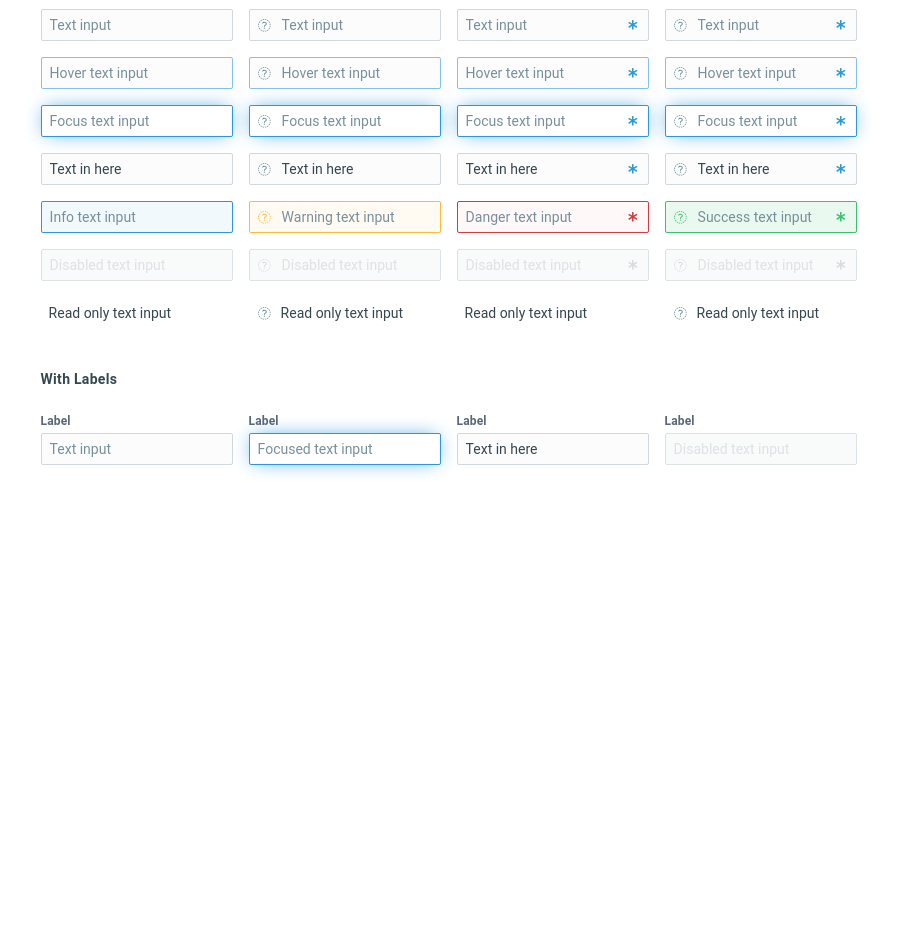
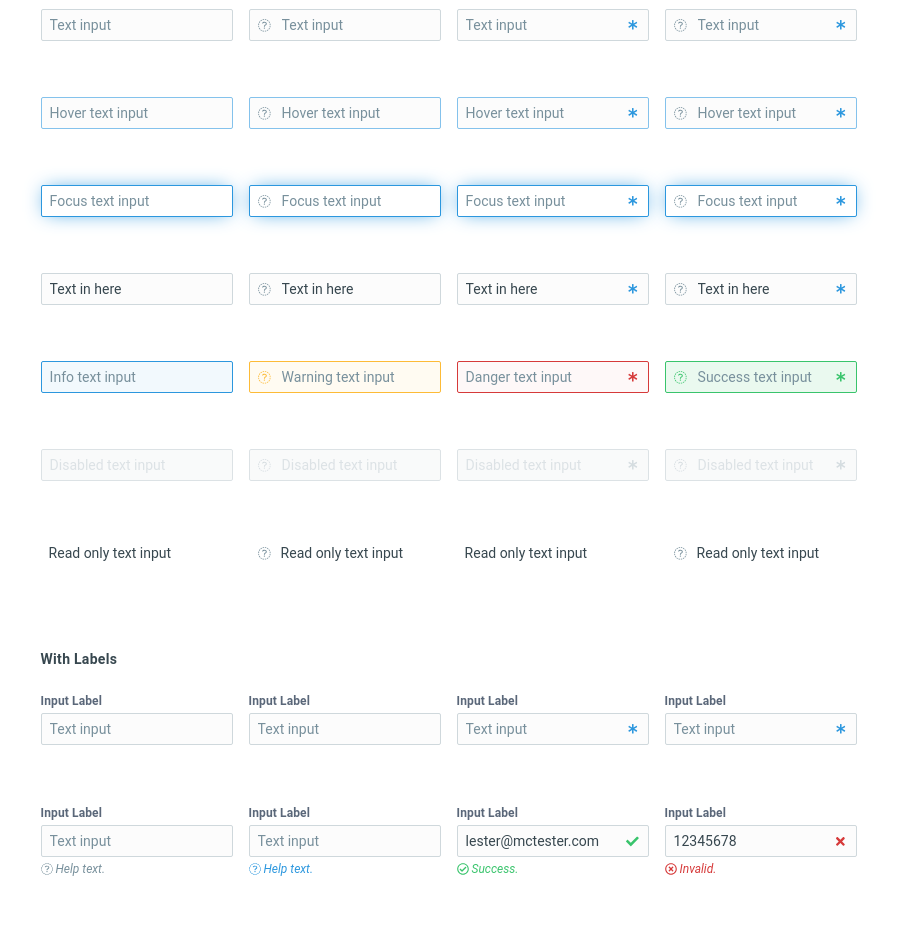
Before and after one commit to arthurra/style-guide, a website: page src/index.html in a window 1280 px wide. Shown: the part 1657-2589 px from the top of the page, without its empty margins (337-1234 px from the left). Before the commit the page ends 2230 px from the top, so only its background shows below. Drawn offline with nearby package versions, Linux system fonts and the light colour scheme; files that its build step writes are made by us from their sources.

Commit message:
Add help text to form inputs

```diff
--- a/src/index.html
+++ b/src/index.html
@@ -239,21 +239,68 @@
 
       <h3> With Labels </h3>
       <div class="grid-columns">
+        <!-- BASIC -->
         <div class="form-group">
-          <label for="input1"> Label </label>
+          <label for="input1"> Input Label </label>
           <input id="input1" class="form-input" type="text" name="" value="" placeholder="Text input">
         </div>
         <div class="form-group">
-          <label for="input2"> Label </label>
-          <input id="input2" class="form-input form-input--focus" type="text" name="" value="" placeholder="Focused text input">
+          <label for="input2"> Input Label </label>
+          <input id="input2" class="form-input" type="text" name="" value="" placeholder="Text input">
         </div>
         <div class="form-group">
-          <label for="input3"> Label </label>
-          <input id="input3" class="form-input" type="text" name="" value="Text in here" placeholder="Text input">
+          <label for="input3"> Input Label </label>
+          <div class="form-input-icon form-input-icon--append  form-input-icon--required">
+            <i class="fas fa-asterisk"></i>
+          </div>
+          <input id="input3" class="form-input" type="text" name="" value="" placeholder="Text input" required>
         </div>
         <div class="form-group">
-          <label for="input4"> Label </label>
-          <input id="input4" class="form-input disabled" type="text" name="" value="" placeholder="Disabled text input" disabled>
+          <label for="input4"> Input Label </label>
+          <div class="form-input-icon form-input-icon--append  form-input-icon--required">
+            <i class="fas fa-asterisk"></i>
+          </div>
+          <input id="input4" class="form-input" type="text" name="" value="" placeholder="Text input" required>
+        </div>
+
+        <!-- HELP TEXT -->
+        <div class="form-group">
+          <label for="input1"> Input Label </label>
+          <input id="input5" class="form-input" type="text" name="" value="" placeholder="Text input" aria-describedby="help-block1">
+          <span id="help-block1" class="help-block">
+            <i class="far fa-info-circle"></i>
+            Help text.
+          </span>
+        </div>
+        <div class="form-group">
+          <label for="input2"> Input Label </label>
+          <input id="input2" class="form-input" type="text" name="" value="" placeholder="Text input" aria-describedby="help-block2">
+          <span id="help-block2" class="help-block help-block--info">
+            <i class="far fa-info-circle"></i>
+            Help text.
+          </span>
+        </div>
+        <div class="form-group">
+          <label for="input3"> Input Label </label>
+          <div class="form-input-icon form-input-icon--append  form-input-icon--success">
+            <i class="fas fa-check"></i>
+          </div>
+          <input id="input3" class="form-input" type="text" name="" value="lester@mctester.com" placeholder="Text input" required aria-describedby="help-block3">
+          <span id="help-block3" class="help-block help-block--success">
+            <i class="far fa-check-circle"></i>
+            Success.
+          </span>
+        </div>
+        <div class="form-group">
+          <label for="input4"> Input Label </label>
+          <div class="form-input-icon form-input-icon--append  form-input-icon--danger">
+            <i class="fas fa-times"></i>
+          </div>
+          <input id="input4" class="form-input" type="text" name="" value="12345678" placeholder="Text input" required aria-describedby="help-block4">
+          <span id="help-block4" class="help-block help-block--danger">
+            <i class="far fa-times-circle"></i>
+            Invalid.
+          </span>
         </div>
       </div>
 
--- a/src/styles/base/_forms.scss
+++ b/src/styles/base/_forms.scss
@@ -1,5 +1,10 @@
+$input-height: $padding * 2;
+$help-text-height: $padding * 1.5;
+
 .form-group {
   position: relative;
+  padding-bottom: $help-text-height;
+  margin-bottom: $padding;
 
   &--info {
     .form-input {
@@ -57,9 +62,9 @@
   display: block;
   min-width: 12rem;
   width: 100%;
-  height: 2rem;
+  height: $input-height;
   padding: 0 $half-padding;
-  line-height: 2rem;
+  line-height: $input-height;
   font: $p;
   color: $text-color;
   background-color: $input-background-color;
@@ -92,11 +97,6 @@
     cursor: not-allowed;
   }
 
-  &.required,
-  &[required] {
-    padding-right: $padding * 2;
-  }
-
   &.readonly,
   &[readonly] {
     background-color: transparent;
@@ -117,9 +117,9 @@
   align-items: center;
   justify-content: center;
   position: absolute;
-  bottom: 0;
-  width: $padding * 2;
-  height: $padding * 2;
+  bottom: $help-text-height;
+  width: $input-height;
+  height: $input-height;
   font-size: 0.8em;
   color: $light-text-color;
 }
@@ -130,6 +130,14 @@
 
 .form-input-icon--append {
   right: 0;
+}
+
+.form-input-icon--success {
+  color: $color-success;
+}
+
+.form-input-icon--danger {
+  color: $color-danger;
 }
 
 .form-input-icon--required {
@@ -166,6 +174,7 @@
     transform: translate(-50%, -100%);
     opacity: 0;
     pointer-events: none;
+    transition: all $transition-duration $smooth-ease;
   }
 
   &:hover {
@@ -175,3 +184,23 @@
     }
   }
 }
+
+.help-block {
+  display: inline-block;
+  position: absolute;
+  font: $h6;
+  line-height: $help-text-height;
+  color: $light-text-color;
+
+  &--info {
+    color: $color-info;
+  }
+
+  &--success {
+    color: $color-success;
+  }
+
+  &--danger {
+    color: $color-danger;
+  }
+}
```
Also changed, not shown: build/index.html, build/stylesheets/main.css, 1 other file.
